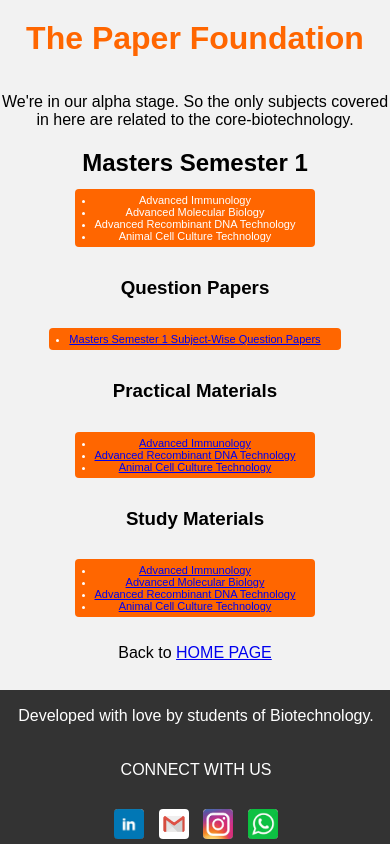
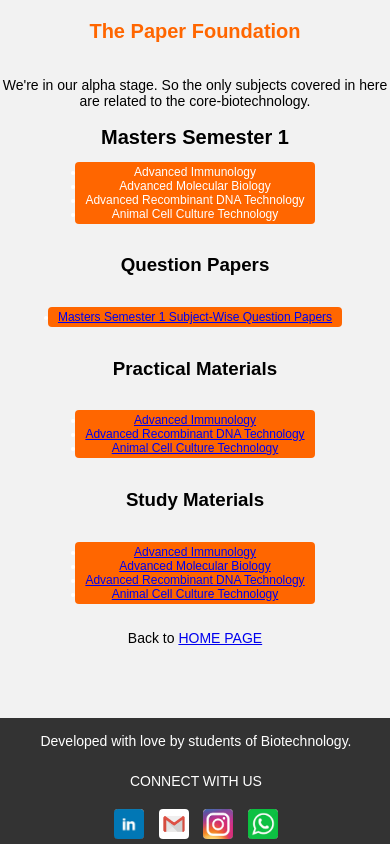
Before and after one commit to thepaperfoundation/thePaperfoUndation, a plain HTML site: page msc1.html in a window 390 px wide. Drawn offline with Linux system fonts and the light colour scheme.

Commit message:
Update newest.css

```diff
--- a/newest.css
+++ b/newest.css
@@ -9,7 +9,7 @@ body {
   margin: 0;
   padding: 0;
   background-color: #f2f2f2;
-    text-align: center
+  text-align: center;
 }
 
 .container {
@@ -25,24 +25,28 @@ header {
 }
 
 h1 {
-  font-size: 32px;
+  font-size: 24px;
   color: #ff6600;
   margin: 0;
   padding: 20px 0;
 }
 
-h2 {text-align: center;
+h2 {
+  text-align: center;
   margin-bottom: 1px;
+  font-size: 24px;
 }
 
-ul{ display: inline-block;
+ul {
+  display: inline-block;
   padding: 5px 20px;
   color: #fff;
   background-color: #ff6600;
   text-decoration: none;
   border-radius: 4px;
   transition: background-color 0.3s ease;
-    font-size: 11px}
+  font-size: 14px;
+}
 
 /* Styles for the navigation bar */
 nav ul {
@@ -56,26 +60,11 @@ nav ul li {
   margin-right: 10px;
 }
 
-{
-  display: inline-block;
-  padding: 10px 20px;
-  color: #fff;
-  background-color: #ff6600;
-  text-decoration: none;
-  border-radius: 4px;
-  transition: background-color 0.3s ease;
-}
-
-ul:hover {
-  background-color: #ff9933;
-}
-
-/* Styles for the content */
+/* Content */
 p {
   margin-bottom: 20px;
+  font-size: 16px;
 }
-
-
 
 /* Stock animation styles */
 @keyframes fade-in {
@@ -91,25 +80,21 @@ p {
   animation: fade-in 1s ease-in-out;
 }
 
-
-/*for the footer */
-
+/* Footer */
 footer {
   background-color: #333;
   color: #fff;
   text-align: center;
   padding: 1px;
   bottom: 0;
-    position: fixed;
+  position: fixed;
   left: 0;
   width: 100%;
-  height: auto;
   min-height: 10px; /* Adjust the minimum height as needed */
   display: flex;
   justify-content: center;
   align-items: center;
 }
-
 
 .footer-content {
   display: flex;
@@ -140,7 +125,7 @@ footer {
   border-radius: 4px; /* Remove the rounded corners */
 }
 
-/* FOOTER TRANSITIONS */
+/* Footer Transitions */
 .social-media-links a {
   display: inline-block;
   margin: 0 5px;
@@ -151,3 +136,47 @@ footer {
 .social-media-links a:hover {
   transform: scale(1.1);
 }
+
+/* Responsive Styles */
+@media (max-width: 768px) {
+  /* Styles for mobile devices */
+
+  .container {
+    padding: 10px 20px;
+  }
+
+  h1 {
+    font-size: 20px;
+  }
+
+  h2 {
+    font-size: 20px;
+  }
+
+  ul {
+    font-size: 12px;
+    padding: 3px 10px;
+  }
+
+  nav ul li {
+    margin-right: 5px;
+  }
+
+  p {
+    margin-bottom: 10px;
+    font-size: 14px;
+  }
+}
+
+@media (min-width: 769px) {
+  /* Styles for desktop devices */
+
+  header {
+    margin-bottom: 20px;
+  }
+
+  ul:hover {
+    background-color: #ff9933;
+    cursor: pointer;
+  }
+}
```
